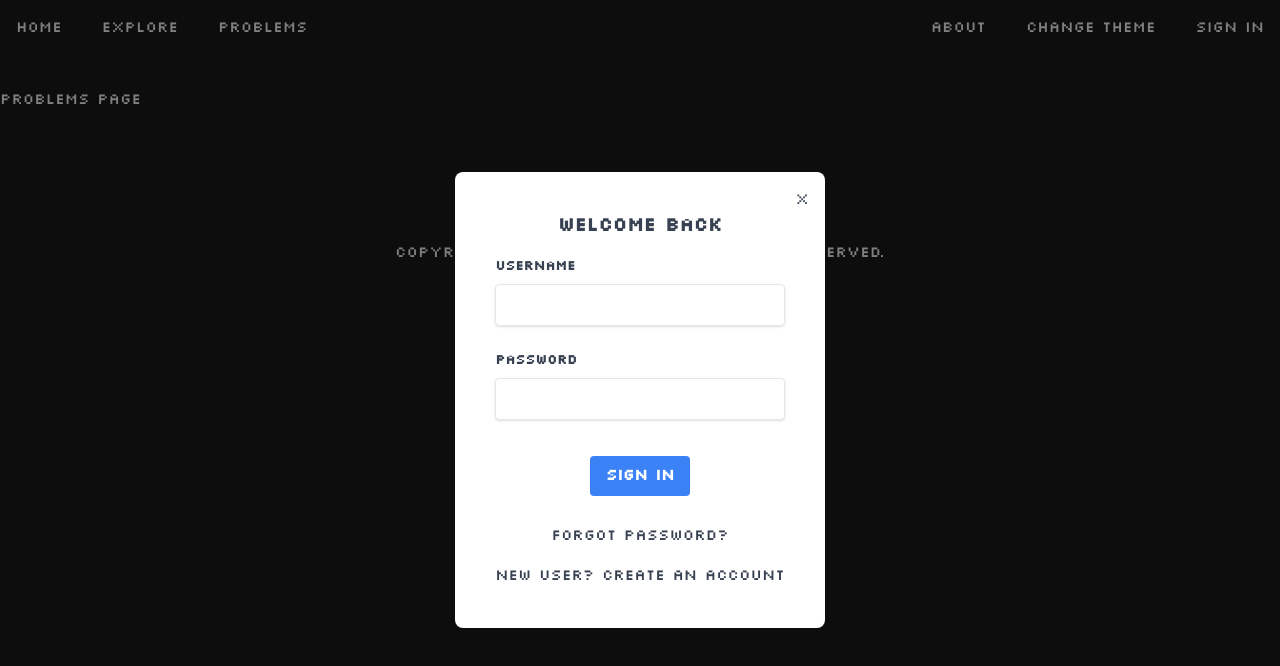
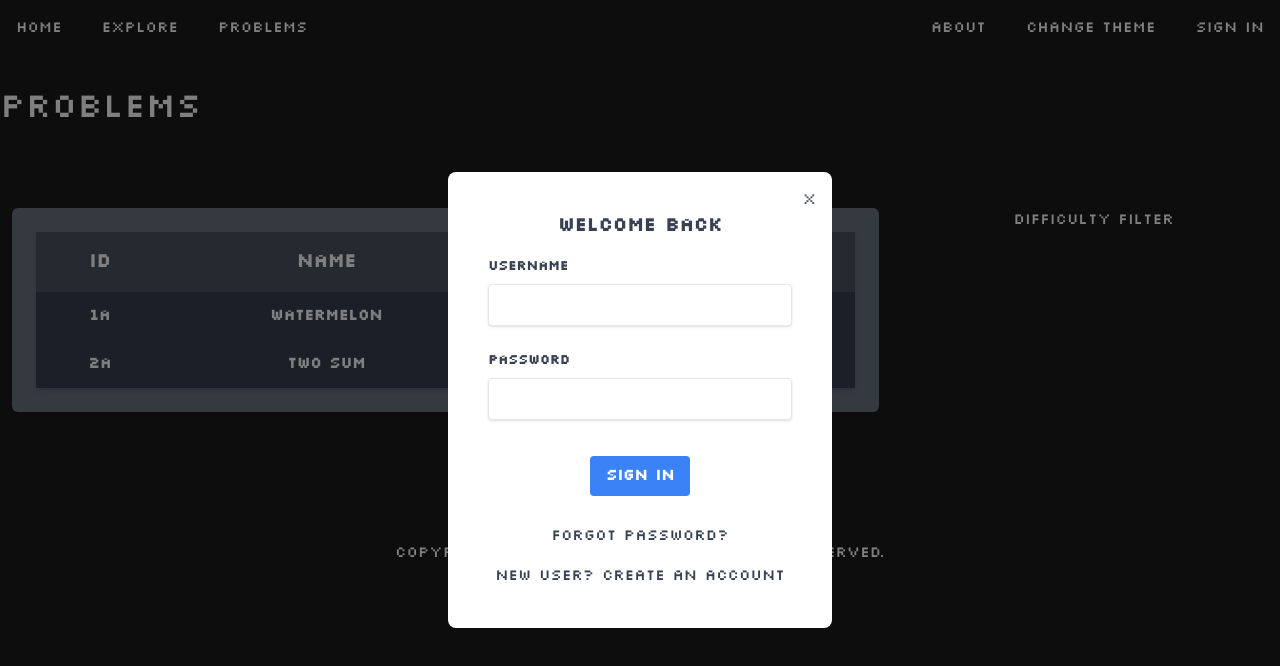
Before and after one commit to Einja/codestorm-client, a Next.js app: page /problems in a window 1280 px wide. Both pictures are taken after a click on the button "Sign In". Shown: the top 666 px of the page. Built offline with nearby package versions, Linux system fonts and the light colour scheme.

Commit message:
problems page + custom 404

```diff
--- a/app/globals.css
+++ b/app/globals.css
@@ -26,18 +26,17 @@ body {
   background-color: var(--background-color);
   color: var(--text-color);
   transition: background-color 0.3s, color 0.3s;
-  font-family: '8Bit', sans-serif;
+  font-family: "8Bit", sans-serif;
 }
 
 @layer utilities {
-  /* Hide scrollbar for Chrome, Safari and Opera */
   .no-scrollbar::-webkit-scrollbar {
     display: none;
   }
-  /* Hide scrollbar for IE, Edge and Firefox */
+
   .no-scrollbar {
-    -ms-overflow-style: none; /* IE and Edge */
-    scrollbar-width: none; /* Firefox */
+    -ms-overflow-style: none;
+    scrollbar-width: none;
   }
 }
 
--- /dev/null
+++ b/app/not-found.tsx
@@ -0,0 +1,20 @@
+import React from "react";
+import Link from "next/link";
+const NotFound: React.FC = () => {
+  return (
+    <div className="flex items-center justify-center flex-col">
+      <h1 className="text-6xl mt-60">404</h1>
+      <h1 className="text-3xl mt-10 p-6">THERE IS NOTHING HERE!!!</h1>
+      <p className="w-1/2 text-center mb-10">
+        Either you entered an invalid URL, or the dev hasn't finished
+        implementing this. Please tell him at to stop being lazy at
+        emf5690@psu.edu
+      </p>
+      <Link href="/" className="underline">
+        Return Home
+      </Link>
+    </div>
+  );
+};
+
+export default NotFound;
--- a/app/problems/page.tsx
+++ b/app/problems/page.tsx
@@ -1,7 +1,21 @@
-import React from 'react'
+import React from "react";
+import DifficultyFilter from "../../components/problems/DifficultyFilter";
+import ProblemContainer from "../../components/problems/ProblemContainer";
 
 export default function Page() {
   return (
-    <div>problems page</div>
-  )
+    <div className="">
+      <div className="conatiner mb-20">
+        <h1 className="text-left max-w-lg text-4xl">Problems</h1>
+      </div>
+      <div className="grid grid-cols-10 gap-4">
+        <div className="col-span-7">
+          <ProblemContainer />
+        </div>
+        <div className="col-span-3">
+          <DifficultyFilter />
+        </div>
+      </div>
+    </div>
+  );
 }
--- a/components/Navbar.tsx
+++ b/components/Navbar.tsx
@@ -16,23 +16,37 @@ const Navbar: React.FC = () => {
       <div className="container m-auto flex justify-between items-center md:flex">
         <ul className="flex space-x-10">
           <li>
-            <Link href="/">Home</Link>
+            <Link href="/" className="hover:text-gray-300">
+              Home
+            </Link>
           </li>
           <li>
-            <Link href="/explore">Explore</Link>
+            <Link href="/explore" className="hover:text-gray-300">
+              Explore
+            </Link>
           </li>
           <li>
-            <Link href="/problems">Problems</Link>
+            <Link href="/problems" className="hover:text-gray-300">
+              Problems
+            </Link>
           </li>
         </ul>
 
         <ul className="flex space-x-10">
-          <Link href="/about">About</Link>
-          <ToggleTheme />
-          <button onClick={handleLoginClick}>Sign In</button>
+          <Link href="/about" className="hover:text-gray-300">
+            About
+          </Link>
+          <div className="hover:text-gray-300">
+            <ToggleTheme />
+          </div>
+          <div className="hover:text-gray-300">
+            <button onClick={handleLoginClick}>Sign In</button>
+          </div>
         </ul>
       </div>
-      {showLogin && <AuthModel onClose={handleLoginClick} />}
+      {showLogin && (
+        <AuthModel onClose={handleLoginClick} displayCreateAccount={true} />
+      )}
     </nav>
   );
 };
--- a/components/auth/AuthModel.tsx
+++ b/components/auth/AuthModel.tsx
@@ -5,17 +5,18 @@ import CreateAccount from "./CreateAccount";
 
 interface AuthModelProps {
   onClose: () => void;
+  displayCreateAccount: boolean;
 }
 
-const AuthModel: React.FC<AuthModelProps> = ({ onClose }) => {
-  const [toggleLogin, setToggleLogin] = useState(true);
+const AuthModel: React.FC<AuthModelProps> = ({ onClose , displayCreateAccount }) => {
+  const [toggleLogin, setToggleLogin] = useState(displayCreateAccount);
 
   const switchAuthDisplay = () => {
     setToggleLogin(!toggleLogin);
   };
   return (
     <div className="fixed inset-0 flex items-center justify-center bg-black bg-opacity-50 z-10">
-      <div className="bg-white p-10 rounded-lg relative">
+      <div className="bg-white p-10 rounded-lg relative w-96">
         <button
           className="absolute top-4 right-4 text-gray-600 hover:text-gray-900"
           onClick={onClose}
--- a/components/auth/CreateAccount.tsx
+++ b/components/auth/CreateAccount.tsx
@@ -10,7 +10,7 @@ const CreateAccount: React.FC<CreateAccountProps> = ({ switchAuthDisplay }) => {
       <h2 className="text-xl font-bold mb-4 text-center">Create Account</h2>
       <form>
         <div className="mb-6">
-          <label className="block text-sm font-bold mb-2">Email</label>
+          <p className="block text-sm font-bold mb-2">Email</p>
           <input
             className="shadow appearance-none border rounded w-full py-2 px-3 focus:outline-none"
             type="text"
@@ -18,7 +18,7 @@ const CreateAccount: React.FC<CreateAccountProps> = ({ switchAuthDisplay }) => {
           />
         </div>
         <div className="mb-6">
-          <label className="block text-sm font-bold mb-2">Username</label>
+          <p className="block text-sm font-bold mb-2">Username</p>
           <input
             className="shadow appearance-none border rounded w-full py-2 px-3 focus:outline-none"
             type="text"
@@ -26,7 +26,7 @@ const CreateAccount: React.FC<CreateAccountProps> = ({ switchAuthDisplay }) => {
           />
         </div>
         <div className="mb-6">
-          <label className="block text-sm font-bold mb-2">Password</label>
+          <p className="block text-sm font-bold mb-2">Password</p>
           <input
             className="shadow appearance-none border rounded w-full py-2 px-3 mb-3 focus:outline-none"
             type="password"
@@ -36,7 +36,7 @@ const CreateAccount: React.FC<CreateAccountProps> = ({ switchAuthDisplay }) => {
         <div className="flex items-center justify-center">
           <button
             className="bg-blue-500 transition-colors duration-200 hover:bg-blue-700 text-white font-bold py-2 px-4 rounded focus:outline-none focus:shadow-outline"
-            type="button"
+            type="submit"
           >
             Register
           </button>
--- a/components/auth/Login.tsx
+++ b/components/auth/Login.tsx
@@ -9,7 +9,7 @@ const Login: React.FC<LoginProps> = ({ switchAuthDisplay }) => {
       <h2 className="text-xl font-bold mb-4 text-center">Welcome Back</h2>
       <form>
         <div className="mb-6">
-          <label className="block text-sm font-bold mb-2">Username</label>
+          <p className="block text-sm font-bold mb-2">Username</p>
           <input
             className="shadow appearance-none border rounded w-full py-2 px-3 focus:outline-none"
             type="text"
@@ -17,7 +17,7 @@ const Login: React.FC<LoginProps> = ({ switchAuthDisplay }) => {
           />
         </div>
         <div className="mb-6">
-          <label className="block text-sm font-bold mb-2">Password</label>
+          <p className="block text-sm font-bold mb-2">Password</p>
           <input
             className="shadow appearance-none border rounded w-full py-2 px-3 mb-3 focus:outline-none"
             type="password"
@@ -27,7 +27,7 @@ const Login: React.FC<LoginProps> = ({ switchAuthDisplay }) => {
         <div className="flex items-center justify-center">
           <button
             className="bg-blue-500 transition-colors duration-200 hover:bg-blue-700 text-white font-bold py-2 px-4 rounded focus:outline-none focus:shadow-outline"
-            type="button"
+            type="submit"
           >
             Sign In
           </button>
--- a/components/home/Hero.tsx
+++ b/components/home/Hero.tsx
@@ -1,7 +1,14 @@
-import React from "react";
+"use client";
+import React, { useState } from "react";
 import Image from "next/image";
+import AuthModel from "../auth/AuthModel";
 
 const Hero: React.FC = () => {
+  const [showLogin, setShowLogin] = useState(false);
+
+  const handleLoginClick = () => {
+    setShowLogin(!showLogin);
+  };
   return (
     <div className="container mx-auto flex flex-col md:flex-row items-center justify-between">
       <div className="text-left max-w-lg">
@@ -11,7 +18,10 @@ const Hero: React.FC = () => {
           preparation platform.
         </p>
         <div className="flex justify-center">
-          <button className="mt-8 bg-blue-500 text-white py-2 px-4 rounded transition-colors duration-200 hover:bg-blue-600">
+          <button
+            className="mt-8 bg-blue-500 text-white py-2 px-4 rounded transition-colors duration-200 hover:bg-blue-600"
+            onClick={handleLoginClick}
+          >
             Create Account
           </button>
         </div>
@@ -26,6 +36,9 @@ const Hero: React.FC = () => {
           className="rounded-lg shadow-lg animate-swing shadow-none"
         />
       </div>
+      {showLogin && (
+        <AuthModel onClose={handleLoginClick} displayCreateAccount={false} />
+      )}
     </div>
   );
 };
--- /dev/null
+++ b/components/problems/DifficultyFilter.tsx
@@ -0,0 +1,9 @@
+import React from 'react'
+
+const DifficultyFilter: React.FC = () => {
+  return (
+    <div className="flex justify-center display-center">Difficulty Filter</div>
+  )
+}
+
+export default DifficultyFilter
--- /dev/null
+++ b/components/problems/ProblemCard.tsx
@@ -0,0 +1,25 @@
+import React from "react";
+
+interface ProblemCardProps {
+  id: string;
+  name: string;
+  difficulty: number;
+  onClick: () => void;
+}
+
+const ProblemCard: React.FC<ProblemCardProps> = ({
+  id,
+  name,
+  difficulty,
+  onClick,
+}) => {
+  return (
+    <tr onClick={onClick} className="cursor-pointer bg-gray-700 hover:bg-gray-800">
+      <th className="p-3">{id}</th>
+      <th className="p-3">{name}</th>
+      <th className="p-3">{difficulty}</th>
+    </tr>
+  );
+};
+
+export default ProblemCard;
--- /dev/null
+++ b/components/problems/ProblemContainer.tsx
@@ -0,0 +1,40 @@
+"use client";
+import React from "react";
+import { useRouter } from "next/navigation";
+import ProblemCard from "./ProblemCard";
+
+const ProblemContainer: React.FC = () => {
+  const router = useRouter();
+  const handleProblemClick = (id: string): void => {
+    router.push(`/problems/${id}`);
+  };
+  return (
+    <div className="bg-gray-500 p-6 mx-3 rounded-md">
+      <table className="w-full bg-black shadow-md">
+        <thead className="bg-gray-600">
+          <tr>
+            <th className="text-xl p-4">ID</th>
+            <th className="text-xl p-4">Name</th>
+            <th className="text-xl p-4">Difficulty</th>
+          </tr>
+        </thead>
+        <tbody>
+          <ProblemCard
+            id={"1A"}
+            name={"watermelon"}
+            difficulty={500}
+            onClick={() => handleProblemClick("1A")}
+          />
+          <ProblemCard
+            id={"2A"}
+            name={"Two Sum"}
+            difficulty={800}
+            onClick={() => handleProblemClick("2A")}
+          />
+        </tbody>
+      </table>
+    </div>
+  );
+};
+
+export default ProblemContainer;
```
